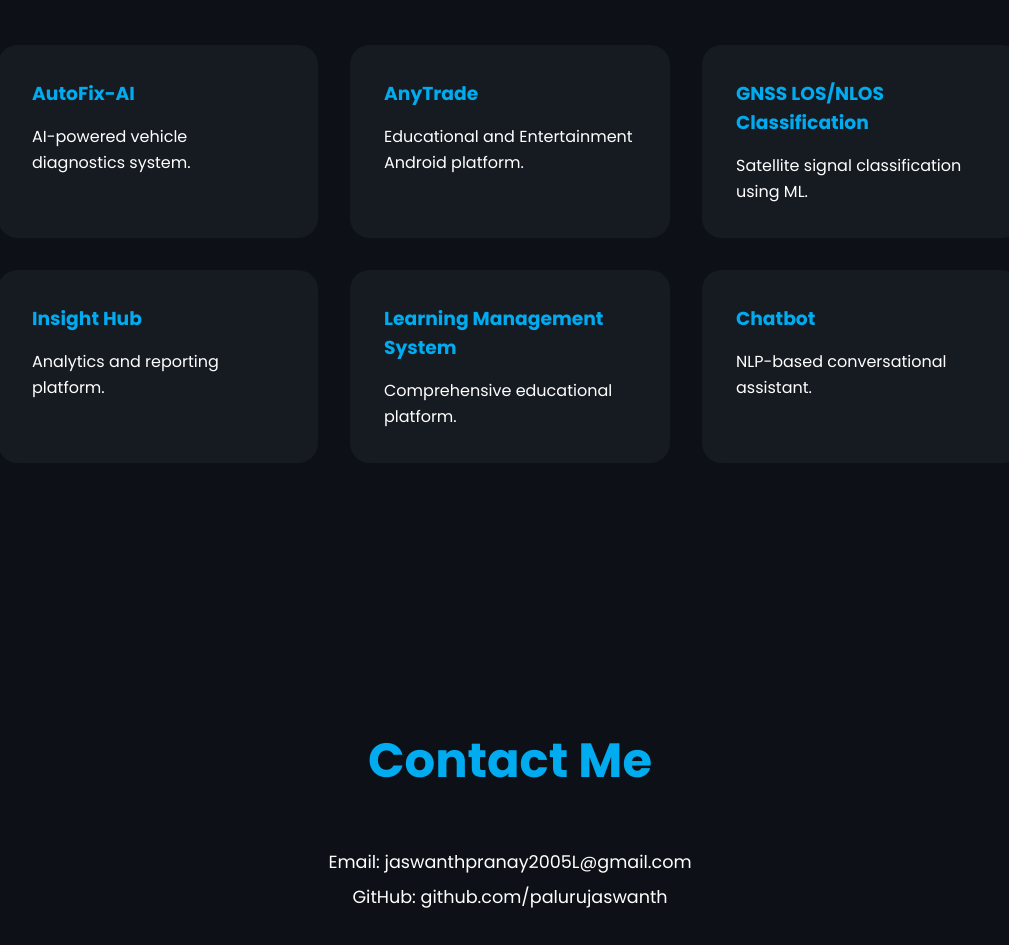
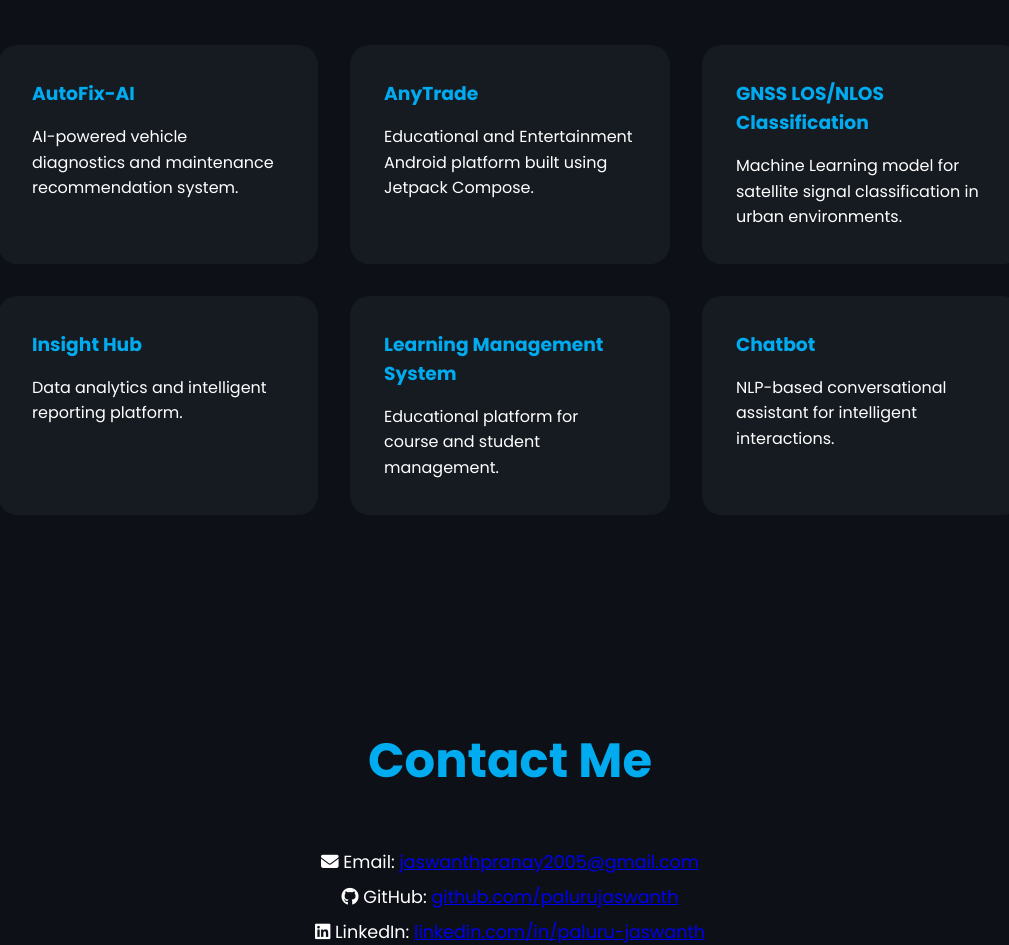
Before and after one commit to palurujaswanth/palurujaswanth.github.io, a plain HTML site: page index.html in a window 1280 px wide. Shown: the part 2603-3548 px from the top of the page, without its empty margins (130-1139 px from the left). Drawn offline with Linux system fonts and the light colour scheme.

Commit message:
Refactor index.html for better structure and accessibility
Updated HTML structure and improved accessibility features.

```diff
--- a/index.html
+++ b/index.html
@@ -1,21 +1,27 @@
 <!DOCTYPE html>
 <html lang="en">
-<head link rel="stylesheet" href="style.css">
+
+<head>
     <meta charset="UTF-8">
     <meta name="viewport" content="width=device-width, initial-scale=1.0">
-    <title>Paluru Jaswanth| Portfolio</title>
+    <meta name="description"
+        content="Portfolio of Paluru Jaswanth - AI Enthusiast, Android Developer, and Machine Learning Engineer">
 
+    <title>Paluru Jaswanth | Portfolio</title>
+
+    <!-- CSS -->
     <link rel="stylesheet" href="style.css">
 
+    <!-- Font Awesome Icons -->
     <link rel="stylesheet"
         href="https://cdnjs.cloudflare.com/ajax/libs/font-awesome/6.5.2/css/all.min.css">
+</head>
 
-</head>
 <body>
 
+    <!-- Header -->
     <header>
-
-        <a href="#" class="logo">Jaswanth</a>
+        <a href="#home" class="logo">Jaswanth</a>
 
         <nav>
             <a href="#home" class="active">Home</a>
@@ -24,9 +30,9 @@
             <a href="#projects">Projects</a>
             <a href="#contact">Contact</a>
         </nav>
-
     </header>
 
+    <!-- Home Section -->
     <section class="home" id="home">
 
         <div class="home-content">
@@ -43,41 +49,60 @@
 
             <div class="social-icons">
 
-                <a href="https://github.com/palurujaswanth" target="_blank">
+                <a href="https://github.com/palurujaswanth"
+                    target="_blank"
+                    aria-label="GitHub">
                     <i class="fab fa-github"></i>
                 </a>
 
-                <a href="https://www.linkedin.com/in/paluru-jaswanth/" target="_blank">
+                <a href="https://www.linkedin.com/in/paluru-jaswanth/"
+                    target="_blank"
+                    aria-label="LinkedIn">
                     <i class="fab fa-linkedin"></i>
                 </a>
 
-                <a href="mailto:jaswanthpranay2005@gmail.com">
+                <a href="mailto:jaswanthpranay2005@gmail.com"
+                    aria-label="Email">
                     <i class="fas fa-envelope"></i>
                 </a>
 
             </div>
 
-            <a href="#projects" class="btn">View Projects</a>
+            <a href="#projects" class="btn">
+                View Projects
+            </a>
 
         </div>
 
     </section>
 
+    <!-- About Section -->
     <section class="about" id="about">
-        <h2 class="heading">About Me</h2>
+
+        <h2 class="heading">
+            About Me
+        </h2>
+
         <p>
-            Computer Science Engineering student passionate about
+            I am a Computer Science Engineering student passionate about
             Artificial Intelligence, Android Development,
             Machine Learning, and Generative AI.
 
-            Experienced in developing real-world applications
-            using Kotlin, Python, Firebase, MongoDB, and modern AI frameworks.
+            I have experience developing real-world applications using
+            Kotlin, Python, Firebase, MongoDB, and modern AI frameworks.
+
+            My goal is to build innovative solutions that create
+            meaningful impact through technology.
         </p>
+
     </section>
 
+    <!-- Skills Section -->
     <section class="skills" id="skills">
 
-        <h2 class="heading">Skills</h2>
+        <h2 class="heading">
+            Skills
+        </h2>
 
         <div class="skill-container">
 
@@ -96,57 +121,102 @@
 
     </section>
 
+    <!-- Projects Section -->
     <section class="projects" id="projects">
 
-        <h2 class="heading">Projects</h2>
+        <h2 class="heading">
+            Projects
+        </h2>
 
         <div class="project-container">
 
             <div class="project-card">
                 <h3>AutoFix-AI</h3>
-                <p>AI-powered vehicle diagnostics system.</p>
+                <p>
+                    AI-powered vehicle diagnostics and maintenance
+                    recommendation system.
+                </p>
             </div>
 
             <div class="project-card">
                 <h3>AnyTrade</h3>
-                <p>Educational and Entertainment Android platform.</p>
+                <p>
+                    Educational and Entertainment Android platform
+                    built using Jetpack Compose.
+                </p>
             </div>
 
             <div class="project-card">
                 <h3>GNSS LOS/NLOS Classification</h3>
-                <p>Satellite signal classification using ML.</p>
+                <p>
+                    Machine Learning model for satellite signal
+                    classification in urban environments.
+                </p>
             </div>
 
             <div class="project-card">
                 <h3>Insight Hub</h3>
-                <p>Analytics and reporting platform.</p>
+                <p>
+                    Data analytics and intelligent reporting platform.
+                </p>
             </div>
 
             <div class="project-card">
                 <h3>Learning Management System</h3>
-                <p>Comprehensive educational platform.</p>
+                <p>
+                    Educational platform for course and student management.
+                </p>
             </div>
 
             <div class="project-card">
                 <h3>Chatbot</h3>
-                <p>NLP-based conversational assistant.</p>
+                <p>
+                    NLP-based conversational assistant for intelligent interactions.
+                </p>
             </div>
 
         </div>
 
     </section>
 
+    <!-- Contact Section -->
     <section class="contact" id="contact">
 
-        <h2 class="heading">Contact Me</h2>
+        <h2 class="heading">
+            Contact Me
+        </h2>
 
-        <p>Email: jaswanthpranay2005L@gmail.com</p>
+        <p>
+            <i class="fas fa-envelope"></i>
+            Email:
+            <a href="mailto:jaswanthpranay2005@gmail.com">
+                jaswanthpranay2005@gmail.com
+            </a>
+        </p>
 
-        <p>GitHub: github.com/palurujaswanth</p>
+        <p>
+            <i class="fab fa-github"></i>
+            GitHub:
+            <a href="https://github.com/palurujaswanth"
+                target="_blank">
+                github.com/palurujaswanth
+            </a>
+        </p>
+
+        <p>
+            <i class="fab fa-linkedin"></i>
+            LinkedIn:
+            <a href="https://www.linkedin.com/in/paluru-jaswanth/"
+                target="_blank">
+                linkedin.com/in/paluru-jaswanth
+            </a>
+        </p>
 
     </section>
 
+    <!-- JavaScript -->
     <script src="script.js"></script>
 
 </body>
+
 </html>
```
